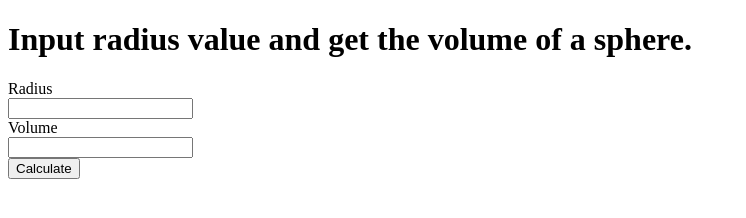
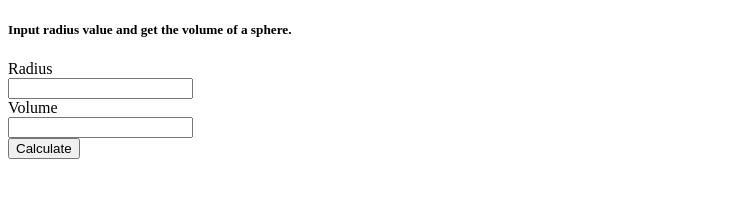
Before and after one commit to acciojob/sphere-vol-Akshaysinghparmar106, a website: page main.html in a window 1280 px wide. Shown: the whole page, without its empty margins (0-746 px from the left). Drawn offline with Linux system fonts and the light colour scheme.

Commit message:
created a submission

```diff
--- a/main.html
+++ b/main.html
@@ -4,7 +4,7 @@
 <html>
 <body>
 
-<h1>Input radius value and get the volume of a sphere.</h1>
+<h5>Input radius value and get the volume of a sphere.</h5>
 
 <label>Radius</label><br>
 <input type="number" id="radius"><br>
```
